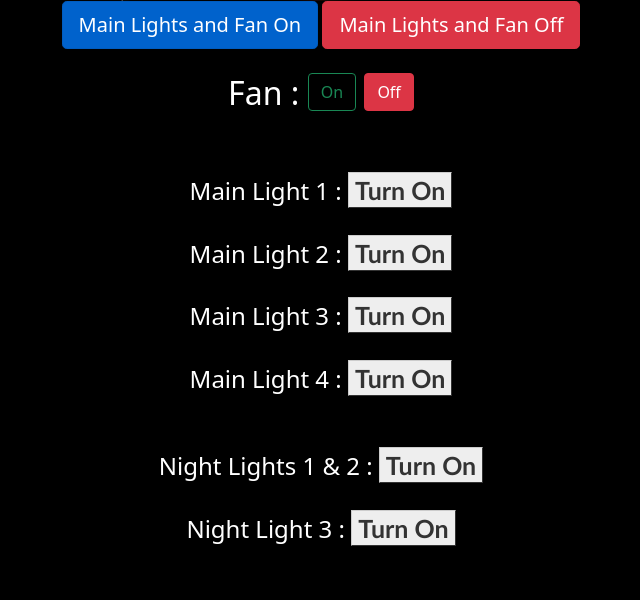
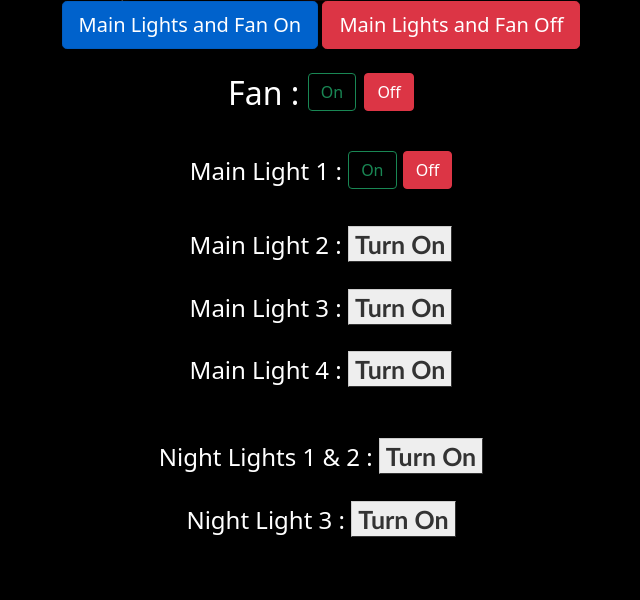
Before and after one commit to HritwikSinghal/room_control_server, a Flask app: template app/templates/index.html in a window 1280 px wide. Shown: the part 458-1058 px from the top of the page, without its empty margins (319-959 px from the left). After the commit the page ends 995 px from the top, so only its background shows below. Run offline with Flask 2, Linux system fonts and the light colour scheme; the template is opened without the code that fills it, so the values that code supplies are empty; parts of the project's set-up code (start-up, migrations or seed data) failed here and were passed over; some libraries are stand-ins or nearby versions.

Commit message:
add radio: m1

```diff
--- a/app/templates/index.html
+++ b/app/templates/index.html
@@ -12,7 +12,7 @@
 
 {% block body %}
 
-    {#  change 'id' and 'for' field  #}
+    {#  change 'id' and 'for' field and add onclick="javascript:window.location.href='/fan/on'; return false;"  #}
     {#    <input type="radio" class="btn-check" name="options-outlined" id="success-outlined" autocomplete="off">#}
     {#    <label class="btn btn-outline-success" for="success-outlined">On</label>#}
     {##}
@@ -31,38 +31,52 @@
     <h2> Fan :
         {% if fan[0] == 0 %}
             <input onclick="javascript:window.location.href='/fan/on'; return false;" type="radio"
-                   class="btn-check" name="options-outlined" id="success-outlined" autocomplete="off"
+                   class="btn-check" name="fan-options-outlined" id="fan-success-outlined" autocomplete="off"
                    checked>
-            <label class="btn btn-outline-success" for="success-outlined">On</label>
+            <label class="btn btn-outline-success" for="fan-success-outlined">On</label>
 
             <input onclick="javascript:window.location.href='/fan/off'; return false;" type="radio"
-                   class="btn-check" name="options-outlined" id="danger-outlined" autocomplete="off">
-            <label class="btn btn-outline-danger" for="danger-outlined">Off</label>
-
+                   class="btn-check" name="fan-options-outlined" id="fan-danger-outlined" autocomplete="off">
+            <label class="btn btn-outline-danger" for="fan-danger-outlined">Off</label>
             {#            <a href="/fan/off" class="button">Turn Off</a>#}
         {% else %}
-
             <input onclick="javascript:window.location.href='/fan/on'; return false;" type="radio"
-                   class="btn-check" name="options-outlined" id="success-outlined" autocomplete="off">
-            <label class="btn btn-outline-success" for="success-outlined">On</label>
+                   class="btn-check" name="fan-options-outlined" id="fan-success-outlined" autocomplete="off">
+            <label class="btn btn-outline-success" for="fan-success-outlined">On</label>
 
             <input onclick="javascript:window.location.href='/fan/off'; return false;" type="radio"
-                   class="btn-check" name="options-outlined" id="danger-outlined" autocomplete="off"
+                   class="btn-check" name="fan-options-outlined" id="fan-danger-outlined" autocomplete="off"
                    checked>
-            <label class="btn btn-outline-danger" for="danger-outlined">Off</label>
+            <label class="btn btn-outline-danger" for="fan-danger-outlined">Off</label>
             {#            <a href="/fan/on" class="button">Turn On</a>#}
         {% endif %}
     </h2>
-    <br>
     <br>
 
 
     {# Main lights buttons #}
     <h4> Main Light 1 :
         {% if m1[0] == 0 %}
-            <a href="/m1/off" class="button">Turn Off</a>
+            <input onclick="javascript:window.location.href='/m1/on'; return false;" type="radio"
+                   class="btn-check" name="m1-options-outlined" id="m1-success-outlined" autocomplete="off"
+                   checked>
+            <label class="btn btn-outline-success" for="m1-success-outlined">On</label>
+
+            <input onclick="javascript:window.location.href='/m1/off'; return false;" type="radio"
+                   class="btn-check" name="m1-options-outlined" id="m1-danger-outlined" autocomplete="off">
+            <label class="btn btn-outline-danger" for="m1-danger-outlined">Off</label>
+
+            {#            <a href="/m1/off" class="button">Turn Off</a>#}
         {% else %}
-            <a href="/m1/on" class="button">Turn On</a>
+            <input onclick="javascript:window.location.href='/m1/on'; return false;" type="radio"
+                   class="btn-check" name="m1-options-outlined" id="m1-success-outlined" autocomplete="off">
+            <label class="btn btn-outline-success" for="m1-success-outlined">On</label>
+
+            <input onclick="javascript:window.location.href='/m1/off'; return false;" type="radio"
+                   class="btn-check" name="m1-options-outlined" id="m1-danger-outlined" autocomplete="off"
+                   checked>
+            <label class="btn btn-outline-danger" for="m1-danger-outlined">Off</label>
+            {#            <a href="/m1/on" class="button">Turn On</a>#}
         {% endif %}
     </h4>
 
```
